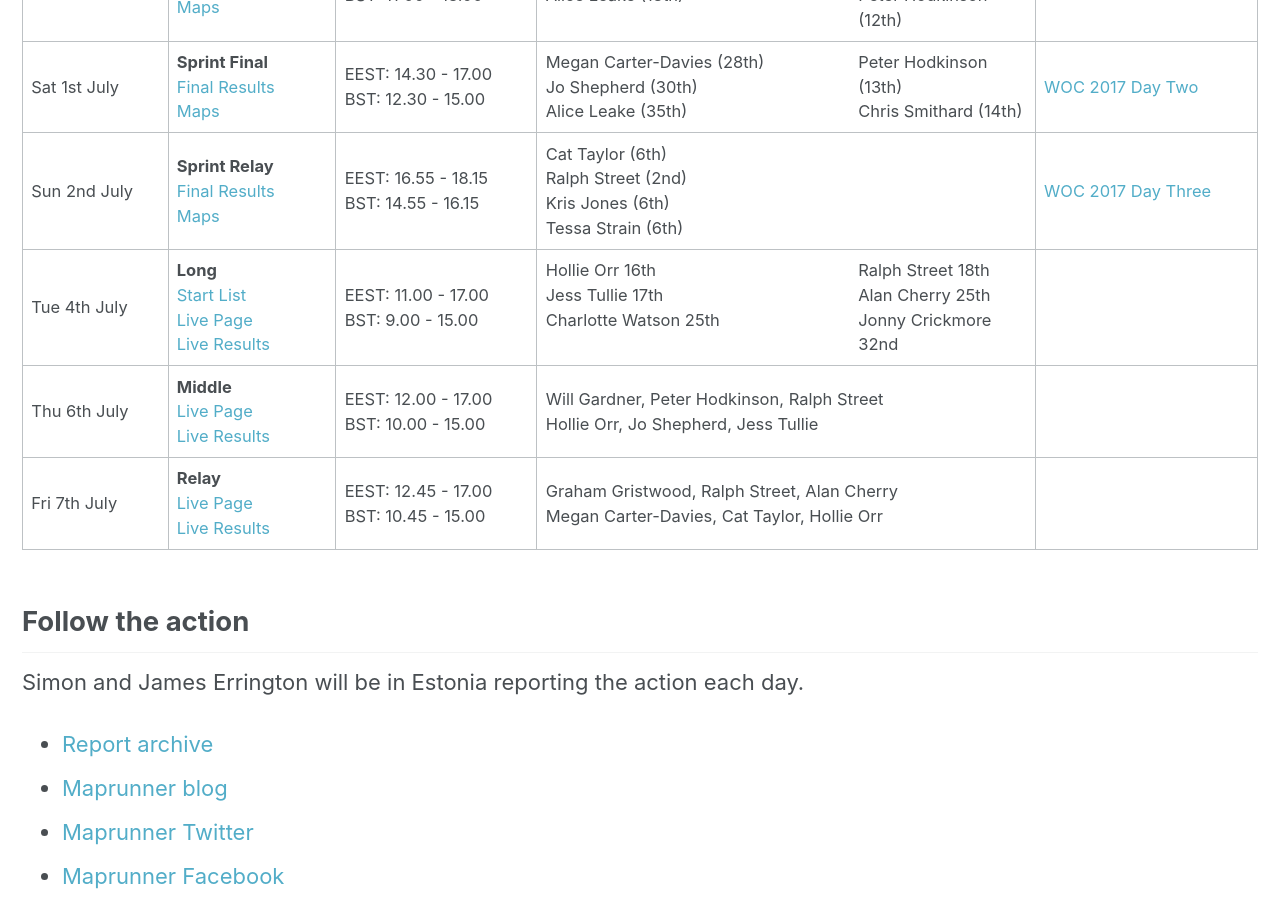
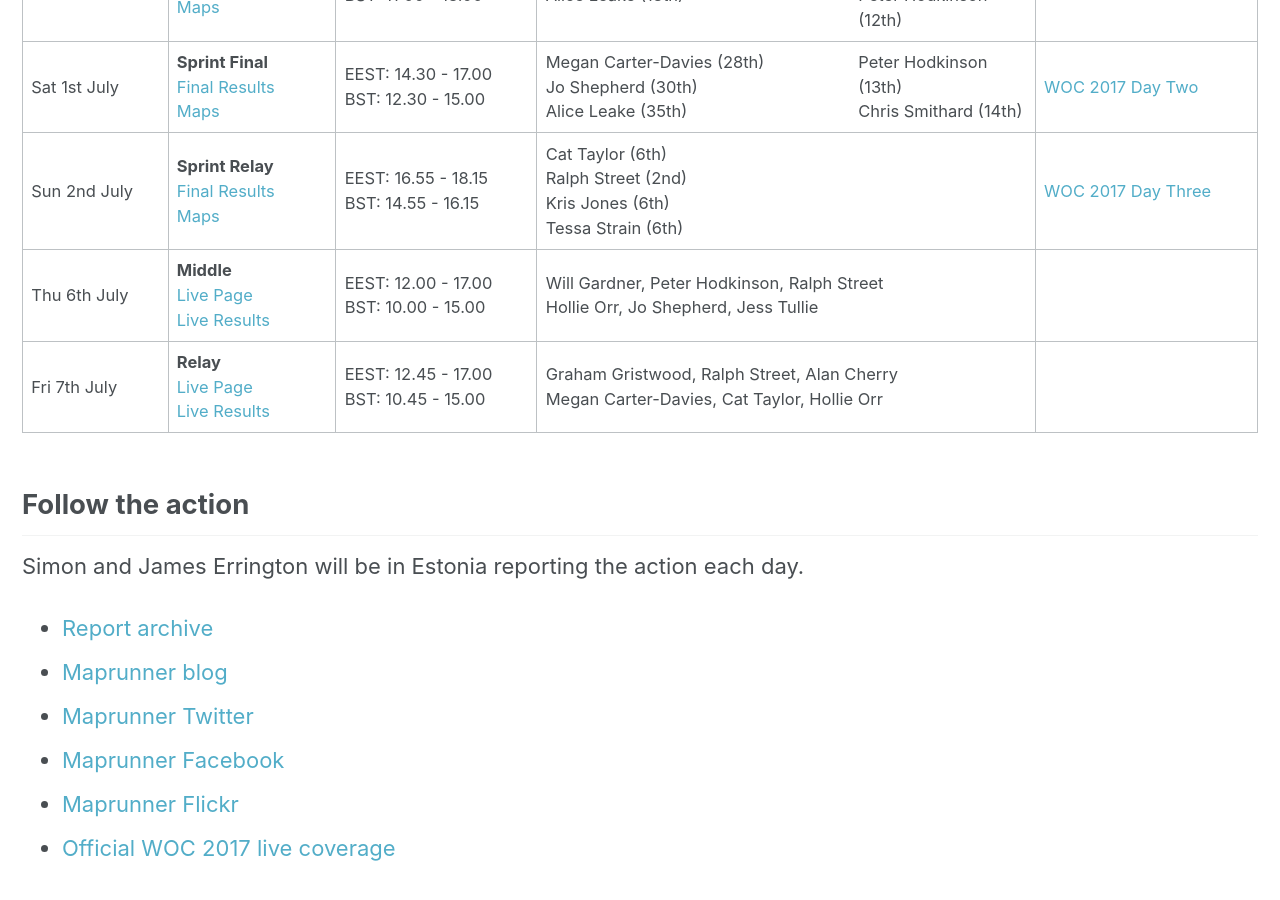
Before and after one commit to Maprunner/maprunner, a Jekyll site: the page built from _pages/woc2017.md, in a window 1280 px wide and 900 px high, scrolled down 923 px. Built offline with Jekyll 4.4.1, drawn with Linux system fonts in a browser that asks for light colours.

```diff
--- a/_pages/woc2017.md
+++ b/_pages/woc2017.md
@@ -19,7 +19,6 @@
 | Fri 30th June | **Sprint Qualifier**<br>[Final Results](https://eventor.orienteering.org/Events/ResultList?eventId=5737&groupBy=EventClass)<br>[Maps](http://woc2017.ee/live/sprint-qualification) | EEST: 13.00 - 15.00<br> BST: 11:00 - 13.00 | <span style="float:left;width:65%;">Megan Carter-Davies (4th)<br>Jo Shepherd (10th)<br>Alice Leake (13th)</span><span style="float:right;width:35%;">Kris Jones (2nd)<br>Chris Smithard (10th)<br>Peter Hodkinson (12th)</span> | [WOC 2017 Day One](/woc-2017-day-one) |
 | Sat 1st July  | **Sprint Final**<br>[Final Results](https://eventor.orienteering.org/Events/ResultList?eventId=5738&groupBy=EventClass)<br>[Maps](http://woc2017.ee/live/sprint-final) | EEST: 14.30 - 17.00<br> BST: 12.30 - 15.00  | <span style="float:left;width:65%;">Megan Carter-Davies (28th)<br>Jo Shepherd (30th)<br>Alice Leake (35th)</span><span style="float:right;width:35%;">Peter Hodkinson (13th)<br>Chris Smithard (14th)</span> | [WOC 2017 Day Two](/woc-2017-day-two) |
 | Sun 2nd July  | **Sprint Relay**<br>[Final Results](https://eventor.orienteering.org/Events/ResultList?eventId=5739&groupBy=EventClass)<br>[Maps](http://woc2017.ee/live/sprint-relay) | EEST: 16.55 - 18.15<br> BST: 14.55 - 16.15 | Cat Taylor (6th)<br>Ralph Street (2nd)<br>Kris Jones (6th)<br>Tessa Strain (6th) | [WOC 2017 Day Three](/woc-2017-day-three) |
-| Tue 4th July  | **Long**<br>[Start List](https://eventor.orienteering.org/Events/StartList?eventId=5740&groupBy=EventClass)<br>[Live Page](http://woc2017.ee/live/long-distance)<br>[Live Results](http://r.emit.live/followfull.php?comp=12629&lang=en) | EEST: 11.00 - 17.00<br> BST: 9.00 - 15.00  | <span style="float:left;width:65%;">Hollie Orr 16th<br>Jess Tullie 17th<br>Charlotte Watson 25th</span><span style="float:right;width:35%;">Ralph Street 18th<br>Alan Cherry 25th<br>Jonny Crickmore 32nd</span> | |
 | Thu 6th July  | **Middle**<br>[Live Page](http://woc2017.ee/live/middle)<br>[Live Results](http://r.emit.live/followfull.php?comp=12630&lang=en) | EEST: 12.00 - 17.00<br> BST: 10.00 - 15.00 | Will Gardner, Peter Hodkinson, Ralph Street<br> Hollie Orr, Jo Shepherd, Jess Tullie | |
 | Fri 7th July  | **Relay**<br>[Live Page](http://woc2017.ee/live/relay)<br>[Live Results](http://r.emit.live/followfull.php?comp=12631&lang=en) | EEST: 12.45 - 17.00<br> BST: 10.45 - 15.00 | Graham Gristwood, Ralph Street, Alan Cherry<br> Megan Carter-Davies, Cat Taylor, Hollie Orr | |
 
```
